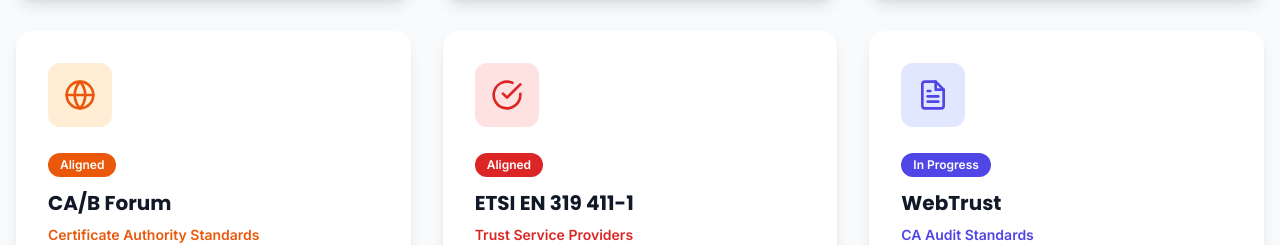
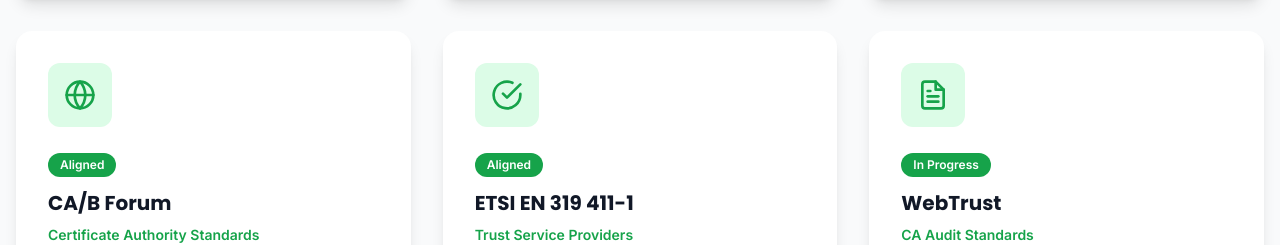
Before and after one commit to icp-smartprojects/rcfi-technology-website, a Next.js app: page /about/certifications in a window 1280 px wide. Shown: the part 555-800 px from the top of the page. Built offline with nearby package versions, Linux system fonts and the light colour scheme; no server answers.

Commit message:
Fix: Replace all orange, red, indigo colors with dark green throughout website

```diff
--- a/src/components/about/Certifications.jsx
+++ b/src/components/about/Certifications.jsx
@@ -33,7 +33,7 @@
       description: 'Certificate Authority Standards',
       details: 'Adherence to global certificate authority best practices',
       status: 'Aligned',
-      color: 'orange'
+      color: 'green'
     },
     {
       icon: FiCheckCircle,
@@ -41,7 +41,7 @@
       description: 'Trust Service Providers',
       details: 'European standard for qualified trust service providers',
       status: 'Aligned',
-      color: 'red'
+      color: 'green'
     },
     {
       icon: FiFileText,
@@ -49,7 +49,7 @@
       description: 'CA Audit Standards',
       details: 'Industry-standard audit framework for certificate authorities',
       status: 'In Progress',
-      color: 'indigo'
+      color: 'green'
     }
   ]
 
@@ -70,19 +70,19 @@
       badge: 'bg-purple-600'
     },
     orange: {
-      bg: 'bg-orange-100',
-      text: 'text-orange-600',
-      badge: 'bg-orange-600'
+      bg: 'bg-green-100',
+      text: 'text-green-600',
+      badge: 'bg-green-600'
     },
     red: {
-      bg: 'bg-red-100',
-      text: 'text-red-600',
-      badge: 'bg-red-600'
+      bg: 'bg-green-100',
+      text: 'text-green-600',
+      badge: 'bg-green-600'
     },
     indigo: {
-      bg: 'bg-indigo-100',
-      text: 'text-indigo-600',
-      badge: 'bg-indigo-600'
+      bg: 'bg-green-100',
+      text: 'text-green-600',
+      badge: 'bg-green-600'
     }
   }
 
--- a/src/components/about/CompanyOverview.jsx
+++ b/src/components/about/CompanyOverview.jsx
@@ -62,7 +62,7 @@
                 <div className="text-sm text-gray-600">Industries</div>
               </div>
               <div className="bg-white rounded-xl p-6 text-center">
-                <div className="text-3xl font-bold text-orange-600 mb-2">2+</div>
+                <div className="text-3xl font-bold text-green-600 mb-2">2+</div>
                 <div className="text-sm text-gray-600">Years</div>
               </div>
             </div>
--- a/src/components/about/Timeline.jsx
+++ b/src/components/about/Timeline.jsx
@@ -22,13 +22,13 @@
       year: '2025',
       title: 'DigiSign Launch',
       description: 'Launched Kenya\'s first locally-hosted digital trust service',
-      color: 'orange'
+      color: 'green'
     },
     {
       year: '2026',
       title: 'Regional Expansion',
       description: 'Extending services across East Africa',
-      color: 'red'
+      color: 'green'
     }
   ]
 
@@ -36,8 +36,8 @@
     blue: 'bg-blue-600',
     green: 'bg-green-600',
     purple: 'bg-purple-600',
-    orange: 'bg-orange-600',
-    red: 'bg-red-600'
+    orange: 'bg-green-600',
+    red: 'bg-green-600'
   }
 
   return (
@@ -54,7 +54,7 @@
 
         <div className="relative">
           {/* Timeline line */}
-          <div className="hidden lg:block absolute left-1/2 transform -translate-x-1/2 h-full w-1 bg-gradient-to-b from-blue-600 to-red-600"></div>
+          <div className="hidden lg:block absolute left-1/2 transform -translate-x-1/2 h-full w-1 bg-gradient-to-b from-green-600 to-green-600"></div>
 
           {/* Timeline items */}
           <div className="space-y-12">
--- a/src/pages/resources/documentation.jsx
+++ b/src/pages/resources/documentation.jsx
@@ -54,17 +54,17 @@
       </Head>
 
       {/* Hero */}
-      <section className="pt-32 pb-20 px-4 bg-gradient-to-br from-orange-50 via-white to-orange-50">
+      <section className="pt-32 pb-20 px-4 bg-gradient-to-br from-green-50 via-white to-green-50">
         <div className="max-w-7xl mx-auto text-center">
           <h1 className="text-5xl md:text-6xl font-bold text-gray-900 mb-6">Documentation</h1>
           <p className="text-xl text-gray-600 max-w-3xl mx-auto mb-8">
             Everything you need to integrate and use RCFI solutions
           </p>
           <div className="flex flex-col sm:flex-row gap-4 justify-center">
-            <Link href="#" className="px-8 py-4 bg-orange-600 text-white rounded-lg hover:bg-orange-700 font-semibold transition-all">
+            <Link href="#" className="px-8 py-4 bg-green-600 text-white rounded-lg hover:bg-green-700 font-semibold transition-all">
               View API Docs
             </Link>
-            <Link href="#" className="px-8 py-4 border-2 border-orange-600 text-orange-600 rounded-lg hover:bg-orange-50 font-semibold transition-all">
+            <Link href="#" className="px-8 py-4 border-2 border-green-600 text-green-600 rounded-lg hover:bg-green-50 font-semibold transition-all">
               Download SDKs
             </Link>
           </div>
@@ -79,12 +79,12 @@
               const Icon = section.icon
               return (
                 <div key={index} className="bg-white rounded-xl shadow-lg p-6">
-                  <Icon className="w-10 h-10 text-orange-600 mb-4" />
+                  <Icon className="w-10 h-10 text-green-600 mb-4" />
                   <h3 className="text-xl font-bold text-gray-900 mb-4">{section.title}</h3>
                   <ul className="space-y-2">
                     {section.items.map((item, i) => (
                       <li key={i}>
-                        <Link href={item.href} className="text-gray-600 hover:text-orange-600 transition-colors">
+                        <Link href={item.href} className="text-gray-600 hover:text-green-600 transition-colors">
                           {item.name}
                         </Link>
                       </li>
```
